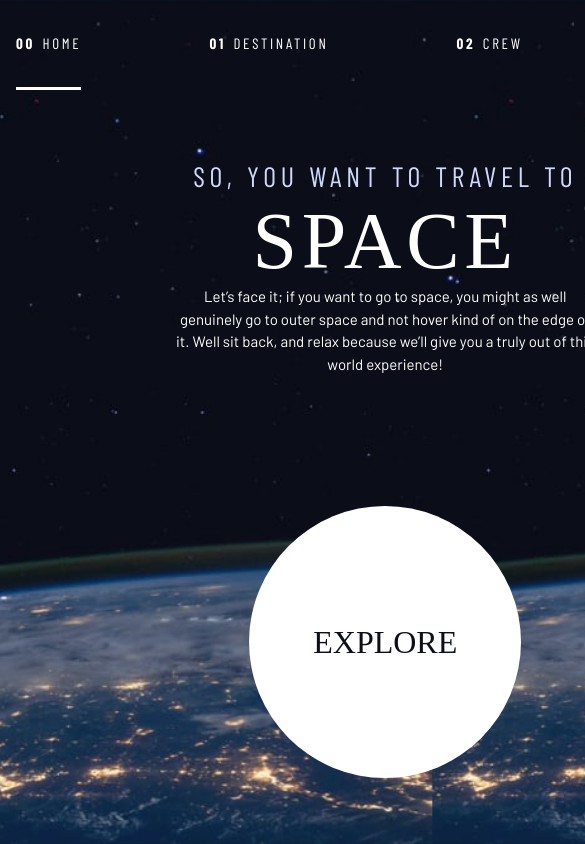
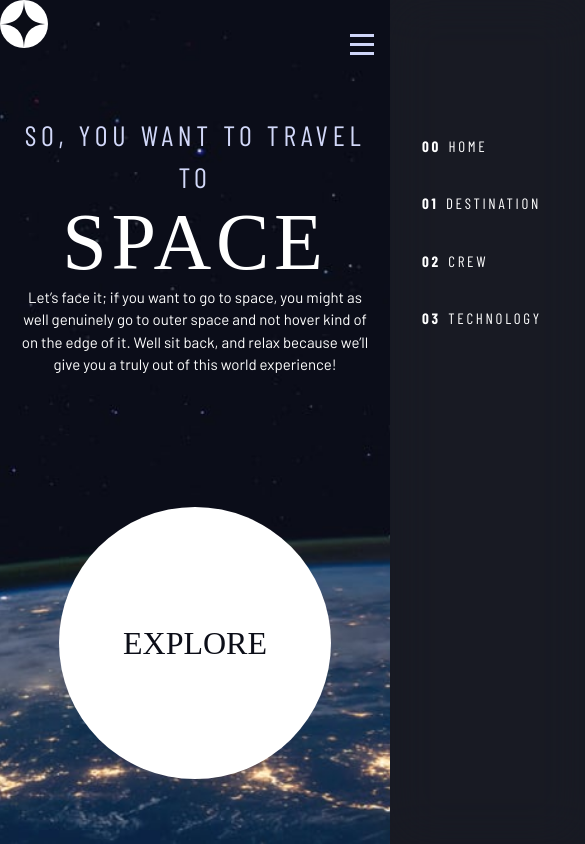
Before and after one commit to magdaszsz/SpaceTravel-FrontendMentor, a plain HTML site: page starter-code/index.html in a window 390 px wide. Shown: the top 844 px of the page, 585 px wide, since content can reach past the window. Drawn offline with nearby package versions, Linux system fonts and the light colour scheme; a web font is replaced by a local one.

Commit message:
start navigation

```diff
--- a/starter-code/index.html
+++ b/starter-code/index.html
@@ -1,31 +1,30 @@
 <!DOCTYPE html>
 <html lang="en">
-  <head>
-    <meta charset="UTF-8" />
-    <meta name="viewport" content="width=device-width, initial-scale=1.0" />
+<head>
+  <meta charset="UTF-8">
+  <meta name="viewport" content="width=device-width, initial-scale=1.0">
 
-    <link
-      rel="icon"
-      type="image/png"
-      sizes="32x32"
-      href="./assets/favicon-32x32.png"
-    />
-     <link rel="preconnect" href="https://fonts.googleapis.com">
+  <link rel="icon" type="image/png" sizes="32x32" href="./assets/favicon-32x32.png">
+  <!-- Google fonts -->
+  <link rel="preconnect" href="https://fonts.googleapis.com">
   <link rel="preconnect" href="https://fonts.gstatic.com" crossorigin>
   <link href="https://fonts.googleapis.com/css2?family=Barlow+Condensed:wght@400;700&family=Bellefair&family=Barlow:wght@400;700&display=swap"
       rel="stylesheet">
-      <link rel="stylesheet" href="style.css">
 
-    <title>Frontend Mentor | Space tourism website</title>
-  </head>
+  <!-- Our custom CSS -->
+  <link rel="stylesheet" href="style.css">
+  <title>Frontend Mentor | Space tourism website</title>
+  <script src="script.js" defer></script>
+</head>
+<body class="home">
 
-  <body class="home">
-    <header class="primary-header flex">
+  <header class="primary-header flex">
     <div>
       <img src="./assets/shared/logo.svg" alt="space tourism logo" class="logo">
     </div>
+    <button class="mobile-nav-toggle" aria-controls="primary-navigation"><span class="sr-only" aria-expanded="false">Menu</span></button>
     <nav>
-        <ul class="primary-navigation underline-indicators flex">
+        <ul id="primary-navigation" data-visible="false" class="primary-navigation underline-indicators flex">
             <li class="active"><a class="ff-sans-cond uppercase text-white letter-spacing-2" href="index.html"><span>00</span>Home</a>
             <li><a class="ff-sans-cond uppercase text-white letter-spacing-2" href="destination.html"><span>01</span>Destination</a>
             <li><a class="ff-sans-cond uppercase text-white letter-spacing-2" href="crew.html"><span>02</span>Crew</a>
@@ -34,17 +33,19 @@
     </nav>
   </header>
 
-  <div class="grid-container">
+  <div class="grid-container grid-container--home">
     <div>
       <h1 class="text-accent fs-500 ff-sans-cond uppercase letter-spacing-1">So, you want to travel to
-      <span class="fs-900 ff-serif text-white">Space</span></h1>
+      <span class="d-block fs-900 ff-serif text-white">Space</span></h1>
+
       <p>Let’s face it; if you want to go to space, you might as well genuinely go to
       outer space and not hover kind of on the edge of it. Well sit back, and relax
       because we’ll give you a truly out of this world experience! </p>
     </div>
     <div>
-      <a href="#" class="large-button uppercase ff-serif fs-600 text-dark bg-white">Explore</a>
+      <a href="#" class="large-button uppercase ff-serif text-dark bg-white">Explore</a>
     </div>
   </div>
-  </body>
+
+</body>
 </html>
--- /dev/null
+++ b/starter-code/script.js
@@ -0,0 +1,13 @@
+const nav = document.querySelector(".primary-navigation");
+const navToggle = document.querySelector(".mobile-nav-toggle");
+
+navToggle.addEventListener("click", () => {
+  const visiblity = nav.getAttribute("data-visible");
+  if (visiblity === "false") {
+    nav.setAttribute("data-visible", true);
+    navToggle.setAttribute("aria-expanded", true);
+  } else {
+    nav.setAttribute("data-visible", false);
+    navToggle.setAttribute("aria-expanded", false);
+  }
+});
--- a/starter-code/style.css
+++ b/starter-code/style.css
@@ -91,6 +91,8 @@ body {
 
     display: grid;
     grid-template-rows: min-content 1fr;
+
+    overflow-x: hidden;
 }
 
 /* make images easier to work with */
@@ -284,11 +286,59 @@ select {
 }
 
 .primary-navigation {
-    --gap: 8rem;
     --underline-gap: 2rem;
     list-style: none;
     padding: 0;
     margin: 0;
+    background: hsl( var(--clr-white) / 0.05);
+    backdrop-filter: blur(1.5rem);
+}
+
+.mobile-nav-toggle {
+    display: none;
+}
+
+@media (max-width: 35rem) {
+    .primary-navigation {
+        --underline-gap: .5rem;
+        position: fixed;
+        z-index: 1000;
+        inset: 0 0 0 30%;
+        list-style: none;
+        padding: min(20rem, 15vh) 2rem;
+        margin: 0;
+        flex-direction: column;
+        transform: translateX(100%);
+        transition: transform 500ms ease-in-out;
+    }
+
+    .primary-navigation[data-visible="true"] {
+        transform: translateX(0);
+    }
+
+    .mobile-nav-toggle {
+        display: block;
+        position: absolute;
+        z-index: 2000;
+        right: 1rem;
+        top: 2rem;
+        background: transparent;
+        background-image: url(./assets/shared/icon-hamburger.svg);
+        background-repeat: no-repeat;
+        background-position: center;
+        width: 1.5rem;
+        aspect-ratio: 1;
+        border: 0;
+    }
+
+    .mobile-nav-toggle[aria-expanded="true"] {
+        background-image: url(./assets/shared/icon-close.svg);
+    }
+
+    .mobile-nav-toggle:focus-visible {
+        outline: 5px solid red;
+        outline-offset: 5px;
+    }
 }
 
 .primary-navigation a {
@@ -307,15 +357,22 @@ select {
     border-bottom: .2rem solid hsl( var(--clr-white) / 0 );
 }
 
-.underline-indicators > *:hover,
 .underline-indicators > *:focus {
     border-color: hsl( var(--clr-white) / .5);
 }
 
-.underline-indicators > .active,
-.underline-indicators > [aria-selected="true"] {
-    color: hsl( var(--clr-white) / 1);
-    border-color: hsl( var(--clr-white) / 1);
+@media (hover: hover) {
+    .underline-indicators > *:hover{
+        border-color: hsl( var(--clr-white) / .5);
+    }
+}
+
+@media (min-width: 35rem) {
+    .underline-indicators > .active,
+    .underline-indicators > [aria-selected="true"] {
+        color: hsl( var(--clr-white) / 1);
+        border-color: hsl( var(--clr-white) / 1);
+    }
 }
 
 .tab-list {
@@ -339,7 +396,6 @@ select {
     background-color: hsl( var(--clr-white) / 1);
 }
 
-/* Navigation */
 
 /* ----------------------------- */
 /* Page specific background      */
```
